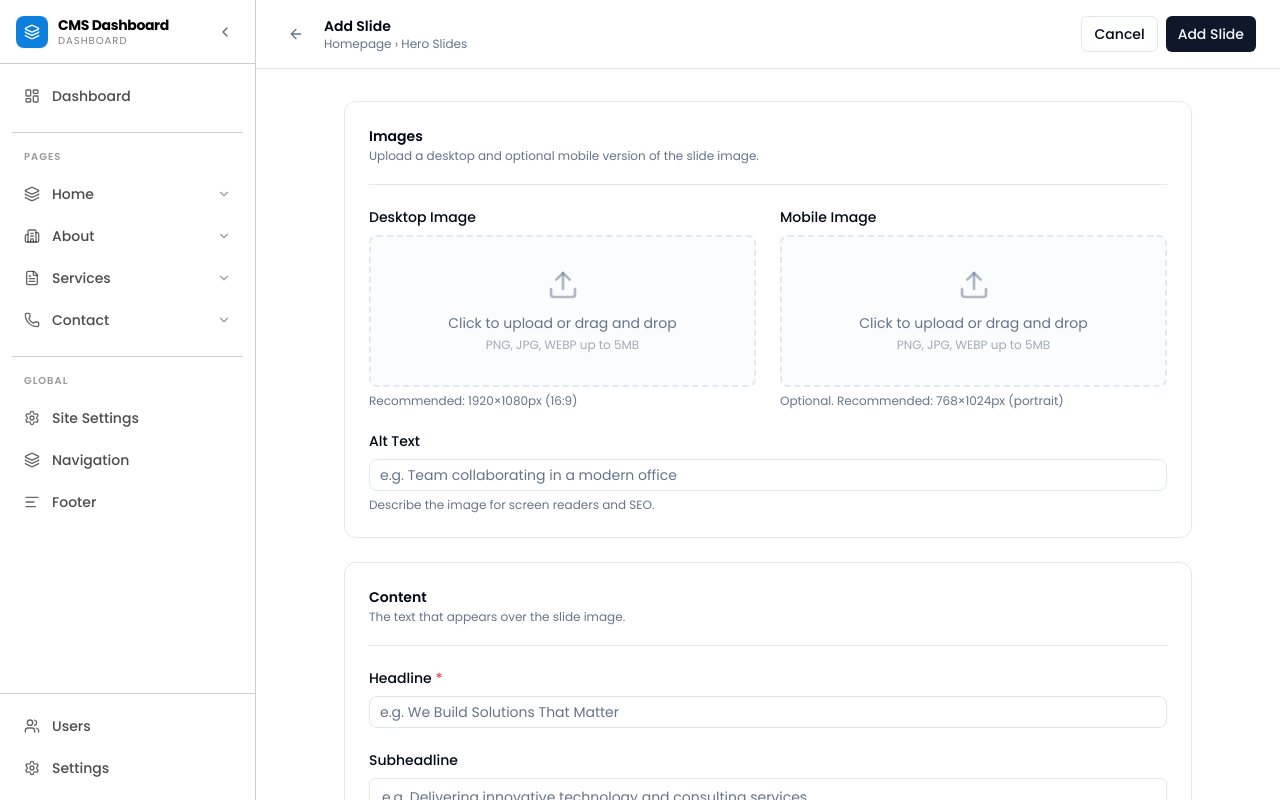
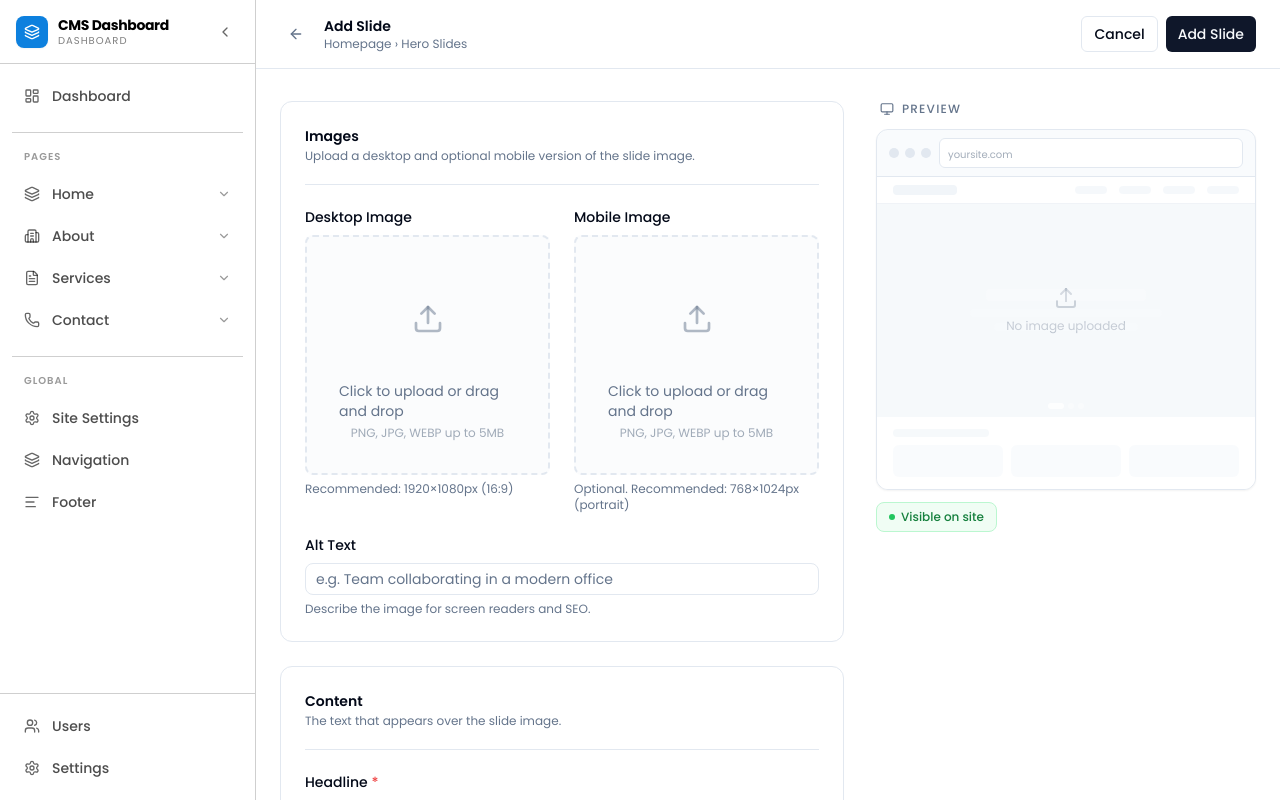
Before and after one commit to alxtim10/alx-dashboard, a Next.js app: page /home/hero-slides/add in a window 1280 px wide. Shown: the top 800 px of the page. Built offline with nearby package versions, Linux system fonts and the light colour scheme.

Commit message:
feat:add preview and edit page update on hero slides page

```diff
--- a/src/app/home/hero-slides/page.tsx
+++ b/src/app/home/hero-slides/page.tsx
@@ -121,7 +121,7 @@ export default function HeroSlidesPage() {
                   </td>
                   <td className="px-6 py-4 text-muted-foreground hidden md:table-cell">
                     <div className="flex items-center justify-center gap-2">
-                      <button>
+                      <button onClick={() => router.push(`/home/hero-slides/${slide.id}/edit`)}>
                         <Edit className="w-4 h-4" />
                       </button>
                       <button>
--- a/src/components/pages/home/hero-slides/page.tsx
+++ b/src/components/pages/home/hero-slides/page.tsx
@@ -3,7 +3,7 @@
 import * as React from "react"
 import Image from "next/image"
 import { useRouter } from "next/navigation"
-import { ArrowLeft, Upload, X, ExternalLink } from "lucide-react"
+import { ArrowLeft, Upload, X, ExternalLink, Monitor, ChevronRight } from "lucide-react"
 import { cn } from "@/lib/utils"
 import { Button } from "@/components/ui/button"
 import { Input } from "@/components/ui/input"
@@ -11,6 +11,7 @@ import { Label } from "@/components/ui/label"
 import { Textarea } from "@/components/ui/textarea"
 import { Switch } from "@/components/ui/switch"
 import { Separator } from "@/components/ui/separator"
+import { heroSlides } from "@/constants"
 
 // ─── Types ────────────────────────────────────────────────────────────────────
 
@@ -31,26 +32,7 @@ type HeroSlide = {
 }
 
 type HeroSlideFormProps = {
-  id?: string // undefined = add mode, string = edit mode
-}
-
-// ─── Dummy data for edit mode ─────────────────────────────────────────────────
-
-const dummySlide: HeroSlide = {
-  id: 1,
-  image: "/images/hero-1.jpg",
-  mobileImage: "/images/hero-1-mobile.jpg",
-  headline: "We Build Solutions That Matter",
-  subheadline:
-    "Delivering innovative technology and consulting services to help your business grow",
-  ctaLabel: "Discover Our Services",
-  ctaUrl: "/services",
-  ctaExternal: "",
-  alt: "Team working on a project in a modern office",
-  order: 1,
-  active: true,
-  createdAt: "2024-01-15T08:00:00Z",
-  updatedAt: "2024-03-10T14:23:00Z",
+  id?: string
 }
 
 // ─── Field wrapper ────────────────────────────────────────────────────────────
@@ -105,9 +87,9 @@ function ImageUploader({
             <Image
               src={value}
               alt="Preview"
-              width={800}
-              height={400}
-              className="rounded-md object-cover w-full h-40"
+              width={200}
+              height={200}
+              className="rounded-md object-cover w-full h-[200px]"
             />
             <button
               type="button"
@@ -119,13 +101,9 @@ function ImageUploader({
           </div>
         ) : (
           <>
-            <Upload className="h-8 w-8 text-muted-foreground/50 mb-3" />
-            <p className="text-sm text-muted-foreground">
-              Click to upload or drag and drop
-            </p>
-            <p className="text-xs text-muted-foreground/60 mt-1">
-              PNG, JPG, WEBP up to 5MB
-            </p>
+            <Upload className="h-[100px] w-8 text-muted-foreground/50 mb-3" />
+            <p className="text-sm text-muted-foreground">Click to upload or drag and drop</p>
+            <p className="text-xs text-muted-foreground/60 mt-1">PNG, JPG, WEBP up to 5MB</p>
           </>
         )}
       </div>
@@ -148,12 +126,139 @@ function Section({
     <div className="rounded-xl border border-border bg-card p-6 space-y-5">
       <div>
         <h2 className="text-sm font-semibold text-foreground">{title}</h2>
-        {description && (
-          <p className="text-xs text-muted-foreground mt-0.5">{description}</p>
-        )}
+        {description && <p className="text-xs text-muted-foreground mt-0.5">{description}</p>}
       </div>
       <Separator />
       {children}
+    </div>
+  )
+}
+
+// ─── Hero Preview ─────────────────────────────────────────────────────────────
+
+function HeroPreview({ form }: { form: Partial<HeroSlide> }) {
+  const hasImage = !!form.image
+  const hasHeadline = !!form.headline
+  const hasCtaLabel = !!form.ctaLabel
+
+  return (
+    <div className="sticky top-[73px] space-y-3">
+      {/* Label */}
+      <div className="flex items-center gap-2 px-1">
+        <Monitor className="h-3.5 w-3.5 text-muted-foreground" />
+        <span className="text-xs font-medium text-muted-foreground uppercase tracking-widest">
+          Preview
+        </span>
+      </div>
+
+      {/* Browser chrome */}
+      <div className="rounded-xl border border-border overflow-hidden shadow-sm bg-background">
+        {/* Browser bar */}
+        <div className="flex items-center gap-2 border-b border-border bg-muted/40 px-3 py-2">
+          <div className="flex gap-1.5">
+            <div className="h-2.5 w-2.5 rounded-full bg-border" />
+            <div className="h-2.5 w-2.5 rounded-full bg-border" />
+            <div className="h-2.5 w-2.5 rounded-full bg-border" />
+          </div>
+          <div className="flex-1 rounded-md bg-background border border-border px-2 py-0.5">
+            <span className="text-[10px] text-muted-foreground/60">yoursite.com</span>
+          </div>
+        </div>
+
+        {/* Fake nav bar */}
+        <div className="flex items-center justify-between border-b border-border/50 bg-white px-4 py-2">
+          <div className="h-2.5 w-16 rounded-sm bg-muted" />
+          <div className="flex gap-3">
+            <div className="h-2 w-8 rounded-sm bg-muted/70" />
+            <div className="h-2 w-8 rounded-sm bg-muted/70" />
+            <div className="h-2 w-8 rounded-sm bg-muted/70" />
+            <div className="h-2 w-8 rounded-sm bg-muted/70" />
+          </div>
+        </div>
+
+        {/* Hero slide area */}
+        <div className="relative w-full aspect-video bg-muted/50 overflow-hidden">
+          {/* Background image or placeholder */}
+          {hasImage ? (
+            <Image
+              src={`https://images.unsplash.com/photo-1758035453658-9268bbaf8e29?q=80&w=2340&auto=format&fit=crop&ixlib=rb-4.1.0&ixid=M3wxMjA3fDB8MHxwaG90by1wYWdlfHx8fGVufDB8fHx8fA%3D%3D`}
+              alt={form.alt ?? "Hero slide preview"}
+              fill
+              className="object-cover"
+            />
+          ) : (
+            <div className="absolute inset-0 flex flex-col items-center justify-center gap-2 bg-muted/30">
+              <Upload className="h-6 w-6 text-muted-foreground/30" />
+              <p className="text-xs text-muted-foreground/40">No image uploaded</p>
+            </div>
+          )}
+
+          {/* Overlay */}
+          {hasImage && (
+            <div className="absolute inset-0 bg-black/40" />
+          )}
+
+          {/* Slide content */}
+          <div className="absolute inset-0 flex flex-col items-center justify-center px-6 text-center gap-2">
+            {hasHeadline ? (
+              <p className="text-white font-bold text-sm leading-snug drop-shadow">
+                {form.headline}
+              </p>
+            ) : (
+              <div className="h-3 w-40 rounded-sm bg-white/20" />
+            )}
+
+            {form.subheadline ? (
+              <p className="text-white/80 text-[10px] leading-relaxed max-w-[80%] drop-shadow">
+                {form.subheadline}
+              </p>
+            ) : (
+              <div className="space-y-1.5 w-full flex flex-col items-center">
+                <div className="h-2 w-48 rounded-sm bg-white/15" />
+                <div className="h-2 w-36 rounded-sm bg-white/15" />
+              </div>
+            )}
+
+            {hasCtaLabel && (
+              <div className="mt-1 flex items-center gap-1 rounded-md bg-white px-3 py-1.5 shadow">
+                <span className="text-[10px] font-semibold text-gray-800">{form.ctaLabel}</span>
+                <ChevronRight className="h-2.5 w-2.5 text-gray-600" />
+              </div>
+            )}
+          </div>
+
+          {/* Slide dots */}
+          <div className="absolute bottom-2 left-1/2 -translate-x-1/2 flex gap-1">
+            <div className="h-1.5 w-4 rounded-full bg-white/80" />
+            <div className="h-1.5 w-1.5 rounded-full bg-white/40" />
+            <div className="h-1.5 w-1.5 rounded-full bg-white/40" />
+          </div>
+        </div>
+
+        {/* Below fold hint */}
+        <div className="px-4 py-3 space-y-2 bg-white">
+          <div className="h-2 w-24 rounded-sm bg-muted/60" />
+          <div className="grid grid-cols-3 gap-2">
+            <div className="h-8 rounded-md bg-muted/40" />
+            <div className="h-8 rounded-md bg-muted/40" />
+            <div className="h-8 rounded-md bg-muted/40" />
+          </div>
+        </div>
+      </div>
+
+      {/* Status badge */}
+      <div className={cn(
+        "flex items-center gap-1.5 px-3 py-1.5 rounded-lg text-xs font-medium w-fit",
+        form.active
+          ? "bg-green-50 text-green-700 border border-green-200"
+          : "bg-muted text-muted-foreground border border-border"
+      )}>
+        <div className={cn(
+          "h-1.5 w-1.5 rounded-full",
+          form.active ? "bg-green-500" : "bg-muted-foreground/50"
+        )} />
+        {form.active ? "Visible on site" : "Hidden from site"}
+      </div>
     </div>
   )
 }
@@ -165,7 +270,7 @@ export default function HeroSlideForm({ id }: HeroSlideFormProps) {
   const isEdit = !!id
 
   const [form, setForm] = React.useState<Partial<HeroSlide>>(
-    isEdit ? dummySlide : { active: true, order: 1 }
+    isEdit ? heroSlides[0] : { active: true, order: 1 }
   )
 
   function set<K extends keyof HeroSlide>(key: K, value: HeroSlide[K]) {
@@ -174,9 +279,14 @@ export default function HeroSlideForm({ id }: HeroSlideFormProps) {
 
   function handleSubmit(e: React.FormEvent) {
     e.preventDefault()
-    // TODO: call POST /api/hero-slides or PUT /api/hero-slides/:id
     console.log("submit", form)
   }
+
+  React.useEffect(() => {
+    console.log(isEdit)
+  }, [isEdit])
+
+
 
   return (
     <div className="flex flex-col min-h-screen bg-background">
@@ -200,7 +310,6 @@ export default function HeroSlideForm({ id }: HeroSlideFormProps) {
             </p>
           </div>
         </div>
-
         <div className="flex items-center gap-2">
           <Button variant="outline" size="sm" onClick={() => router.back()}>
             Cancel
@@ -211,10 +320,11 @@ export default function HeroSlideForm({ id }: HeroSlideFormProps) {
         </div>
       </div>
 
-      {/* Body */}
-      <form onSubmit={handleSubmit} className="flex-1 px-6 py-8 max-w-4xl mx-auto w-full space-y-6">
-
-        {/* Images */}
+      {/* Two-column body */}
+      <div className="flex-1 px-6 py-8 w-full max-w-7xl mx-auto">
+        <div className="grid grid-cols-1 xl:grid-cols-[1fr_380px] gap-8 items-start">
+          {/* Left — form */}
+          <form onSubmit={handleSubmit} className="space-y-6">
             <Section
               title="Images"
               description="Upload a desktop and optional mobile version of the slide image."
@@ -233,10 +343,7 @@ export default function HeroSlideForm({ id }: HeroSlideFormProps) {
                   onChange={(v) => set("mobileImage", v)}
                 />
               </div>
-          <Field
-            label="Alt Text"
-            hint="Describe the image for screen readers and SEO."
-          >
+              <Field label="Alt Text" hint="Describe the image for screen readers and SEO.">
                 <Input
                   placeholder="e.g. Team collaborating in a modern office"
                   value={form.alt ?? ""}
@@ -245,7 +352,6 @@ export default function HeroSlideForm({ id }: HeroSlideFormProps) {
               </Field>
             </Section>
 
-        {/* Content */}
             <Section
               title="Content"
               description="The text that appears over the slide image."
@@ -267,7 +373,6 @@ export default function HeroSlideForm({ id }: HeroSlideFormProps) {
               </Field>
             </Section>
 
-        {/* CTA */}
             <Section
               title="Call to Action"
               description="The button shown on the slide. Leave blank to hide the button."
@@ -280,20 +385,14 @@ export default function HeroSlideForm({ id }: HeroSlideFormProps) {
                 />
               </Field>
               <div className="grid grid-cols-1 md:grid-cols-2 gap-6">
-            <Field
-              label="Internal URL"
-              hint="Link to a page within the site. e.g. /services"
-            >
+                <Field label="Internal URL" hint="Link to a page within the site. e.g. /services">
                   <Input
                     placeholder="/services"
                     value={form.ctaUrl ?? ""}
                     onChange={(e) => set("ctaUrl", e.target.value)}
                   />
                 </Field>
-            <Field
-              label="External URL"
-              hint="Overrides internal URL. Opens in a new tab."
-            >
+                <Field label="External URL" hint="Overrides internal URL. Opens in a new tab.">
                   <div className="relative">
                     <Input
                       placeholder="https://example.com"
@@ -307,7 +406,6 @@ export default function HeroSlideForm({ id }: HeroSlideFormProps) {
               </div>
             </Section>
 
-        {/* Settings */}
             <Section
               title="Settings"
               description="Control visibility and display order of this slide."
@@ -335,13 +433,12 @@ export default function HeroSlideForm({ id }: HeroSlideFormProps) {
               </div>
             </Section>
 
-        {/* Timestamps — edit mode only */}
             {isEdit && (
               <div className="flex items-center gap-6 px-1">
                 <p className="text-xs text-muted-foreground">
                   Created{" "}
                   <span className="text-foreground/70">
-                {new Date(dummySlide.createdAt).toLocaleDateString("en-US", {
+                    {new Date(heroSlides[0].createdAt).toLocaleDateString("en-US", {
                       year: "numeric", month: "short", day: "numeric",
                     })}
                   </span>
@@ -349,7 +446,7 @@ export default function HeroSlideForm({ id }: HeroSlideFormProps) {
                 <p className="text-xs text-muted-foreground">
                   Last updated{" "}
                   <span className="text-foreground/70">
-                {new Date(dummySlide.updatedAt).toLocaleDateString("en-US", {
+                    {new Date(heroSlides[0].updatedAt).toLocaleDateString("en-US", {
                       year: "numeric", month: "short", day: "numeric",
                     })}
                   </span>
@@ -357,7 +454,6 @@ export default function HeroSlideForm({ id }: HeroSlideFormProps) {
               </div>
             )}
 
-        {/* Bottom actions */}
             <div className="flex justify-end gap-2 pt-2 pb-8">
               <Button variant="outline" type="button" onClick={() => router.back()}>
                 Cancel
@@ -367,6 +463,11 @@ export default function HeroSlideForm({ id }: HeroSlideFormProps) {
               </Button>
             </div>
           </form>
+
+          {/* Right — preview */}
+          <HeroPreview form={form} />
+        </div>
+      </div>
     </div>
   )
 }
```
Also changed, not shown: src/app/home/hero-slides/[id]/edit/page.tsx (added, +10 -0 lines). Lines whose indentation alone changed are shown as unchanged.
